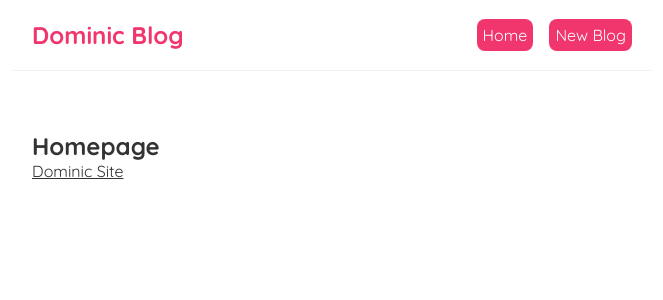
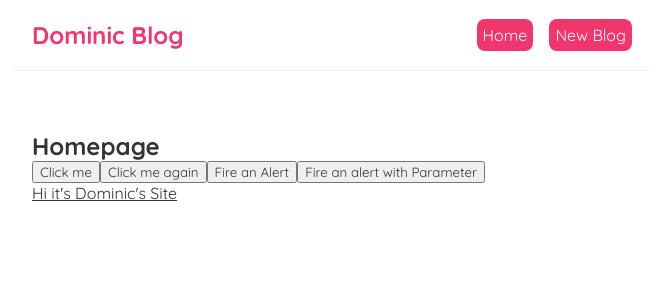
Before and after one commit to dom-the-engineer/dominic-blog, a React (Create React App) app: page / in a window 1280 px wide. Shown: the top 300 px of the page, without its empty margins (308-971 px from the left). Built offline with nearby package versions, Linux system fonts and the light colour scheme.

Commit message:
Click Events and Event Objects

```diff
--- a/src/App.js
+++ b/src/App.js
@@ -9,7 +9,7 @@ function App() {
       <Navbar />
       <div className="content">
         <Home />
-        <a href={ link }>Dominic Site</a>
+        <a href={ link }>Hi it's Dominic's Site</a>
 
 
       </div>
--- a/src/Home.js
+++ b/src/Home.js
@@ -1,7 +1,28 @@
 const Home = () => {
+
+    const handleClick = (e) => {
+        console.log('hello Yoshi',e);
+    }
+
+    const handleClickAgain = (name,e) => {
+        console.log('hello ' + name + ' This is my event object >>>', e.target)
+    }
+
+    const handleClickAlert = () => {
+        alert("Clicking button triggered the handleClickAlert event handler")
+    }
+
+    const handleClickWithParameter = (a) => {
+        alert(a)
+    }
+
     return (
         <div className="home">
             <h2>Homepage</h2>
+            <button onClick={handleClick}>Click me</button>
+            <button onClick={(e) => handleClickAgain('Mario',e)}>Click me again</button>
+            <button onClick={handleClickAlert}>Fire an Alert</button>
+            <button onClick={() => handleClickWithParameter("My Parameter!")}>Fire an alert with Parameter</button>
         </div>
     );
 }
```
